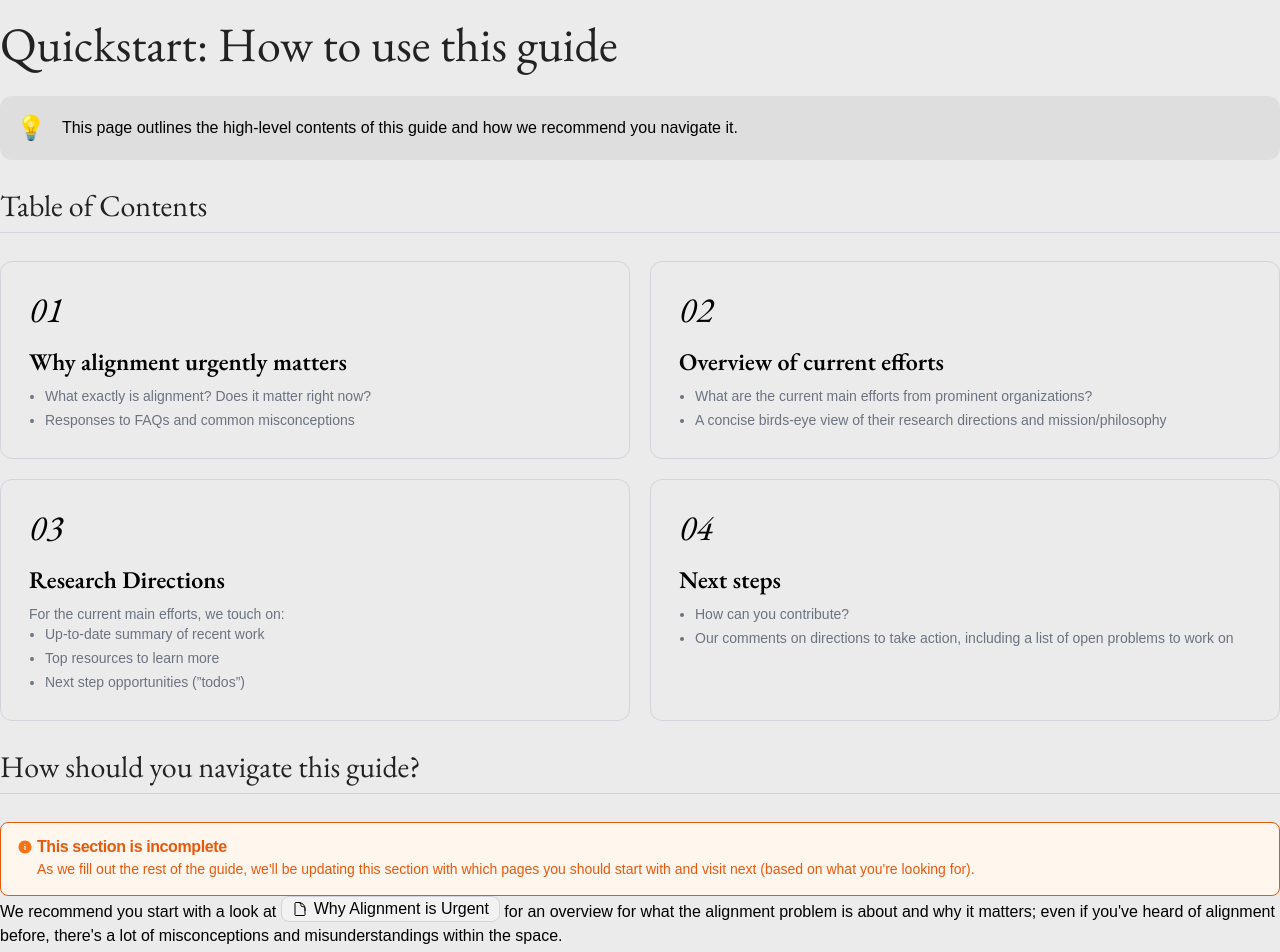
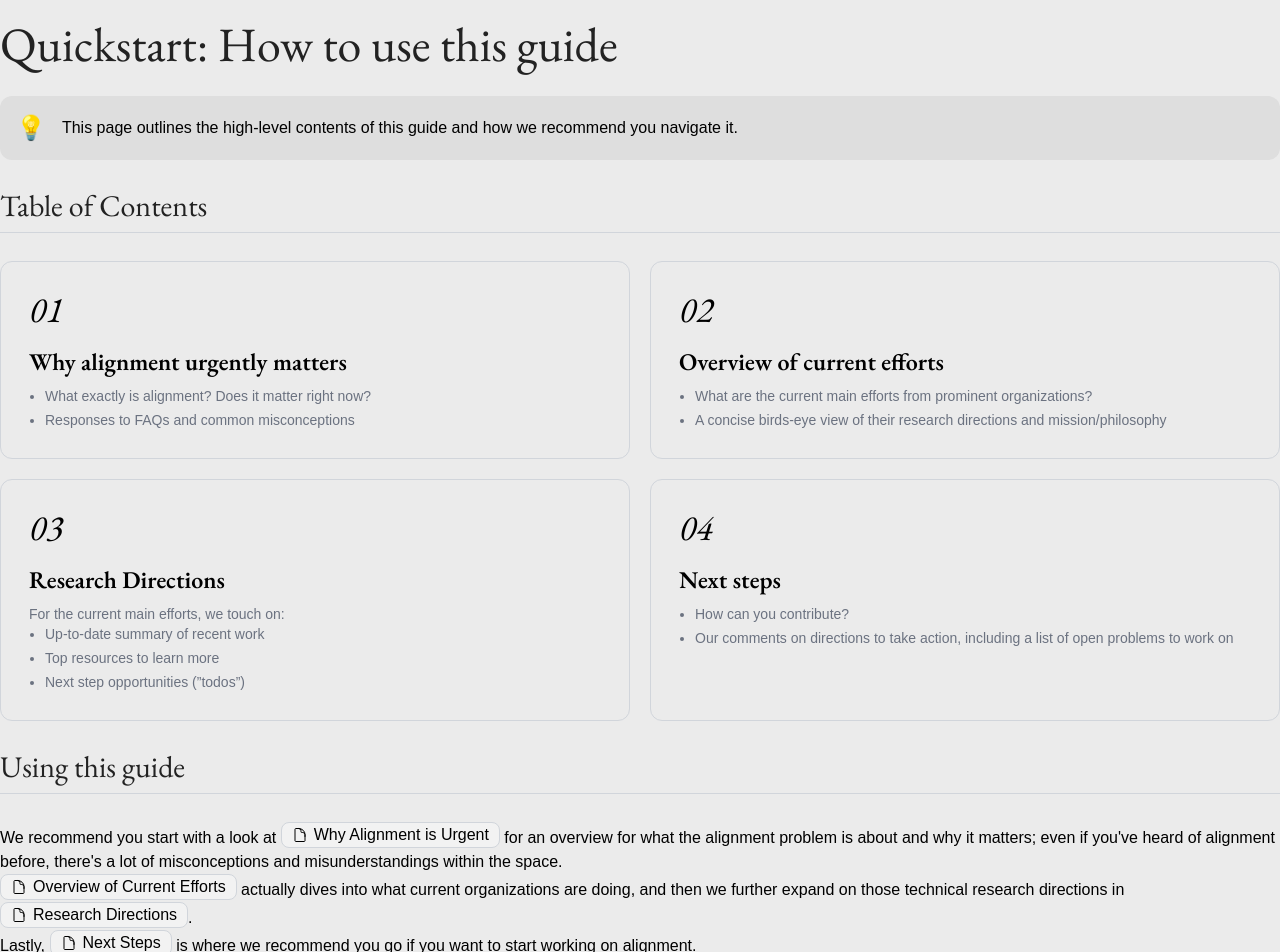
Before and after one commit to masonwang025/alignment-guide, a Next.js app: page /quickstart in a window 1280 px wide. Shown: the top 952 px of the page. Built offline with nearby package versions, Linux system fonts and the light colour scheme.

Commit message:
quickstart written

```diff
--- a/src/pages/quickstart.mdx
+++ b/src/pages/quickstart.mdx
@@ -38,13 +38,10 @@ import LinkBadge from '@/components/elements/LinkBadge';
     </SectionCard>
 </div>
 
-## How should you navigate this guide?
-
-<CustomAlert
-    variant='warning'
-    title='This section is incomplete'
-    variant='warning'
-    description="As we fill out the rest of the guide, we'll be updating this section with which pages you should start with and visit next (based on what you're looking for)."
-/>
+## Using this guide
 
 We recommend you start with a look at <LinkBadge href='/why-alignment'>Why Alignment is Urgent</LinkBadge> for an overview for what the alignment problem is about and why it matters; even if you've heard of alignment before, there's a lot of misconceptions and misunderstandings within the space.
+
+<LinkBadge href='/overview-current-efforts'>Overview of Current Efforts</LinkBadge> actually dives into what current organizations are doing, and then we further expand on those technical research directions in <LinkBadge href='/research-directions'>Research Directions</LinkBadge>.
+
+Lastly, <LinkBadge href='/next-steps'>Next Steps</LinkBadge> is where we recommend you go if you want to start working on alignment.
```
